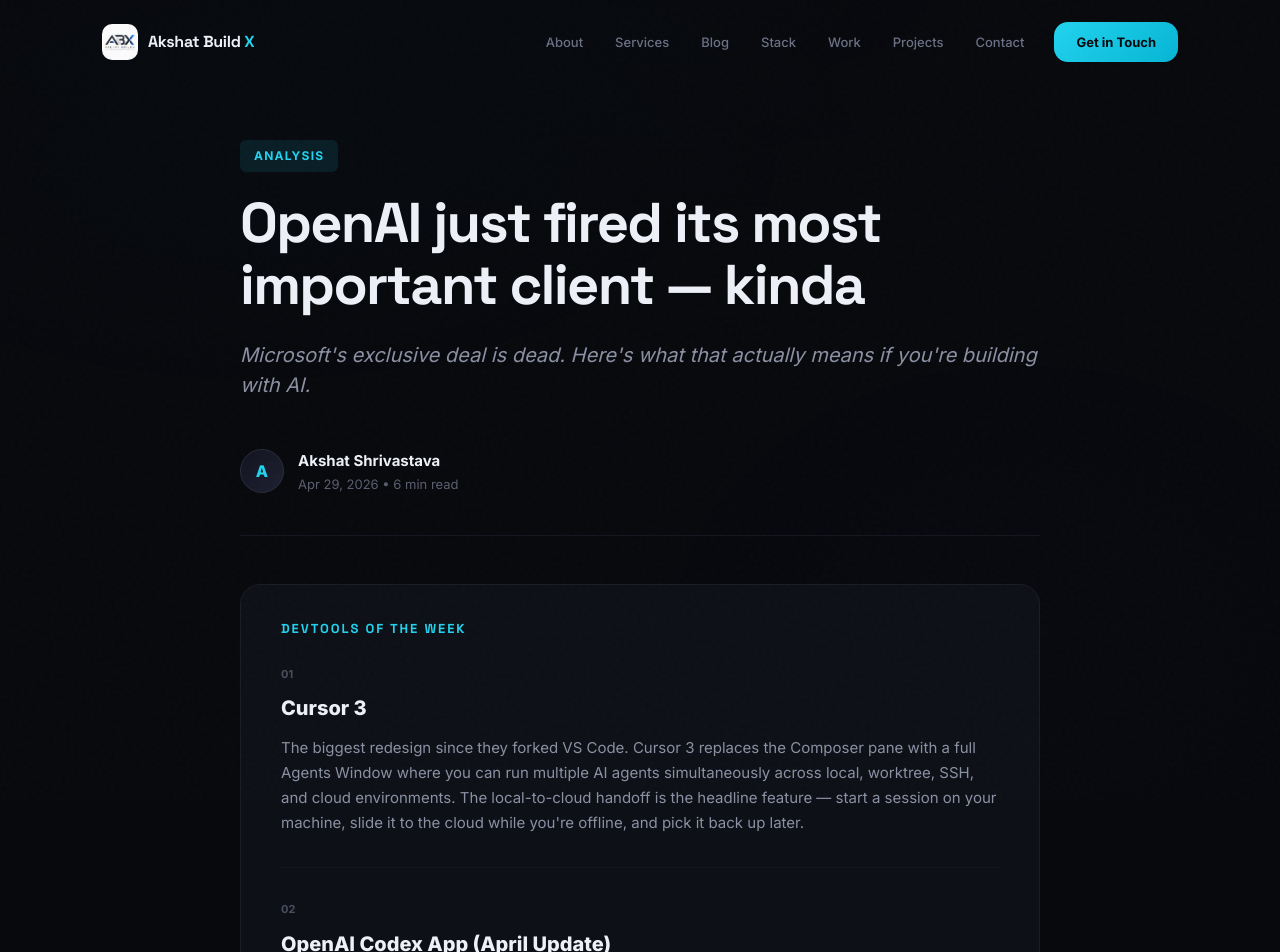
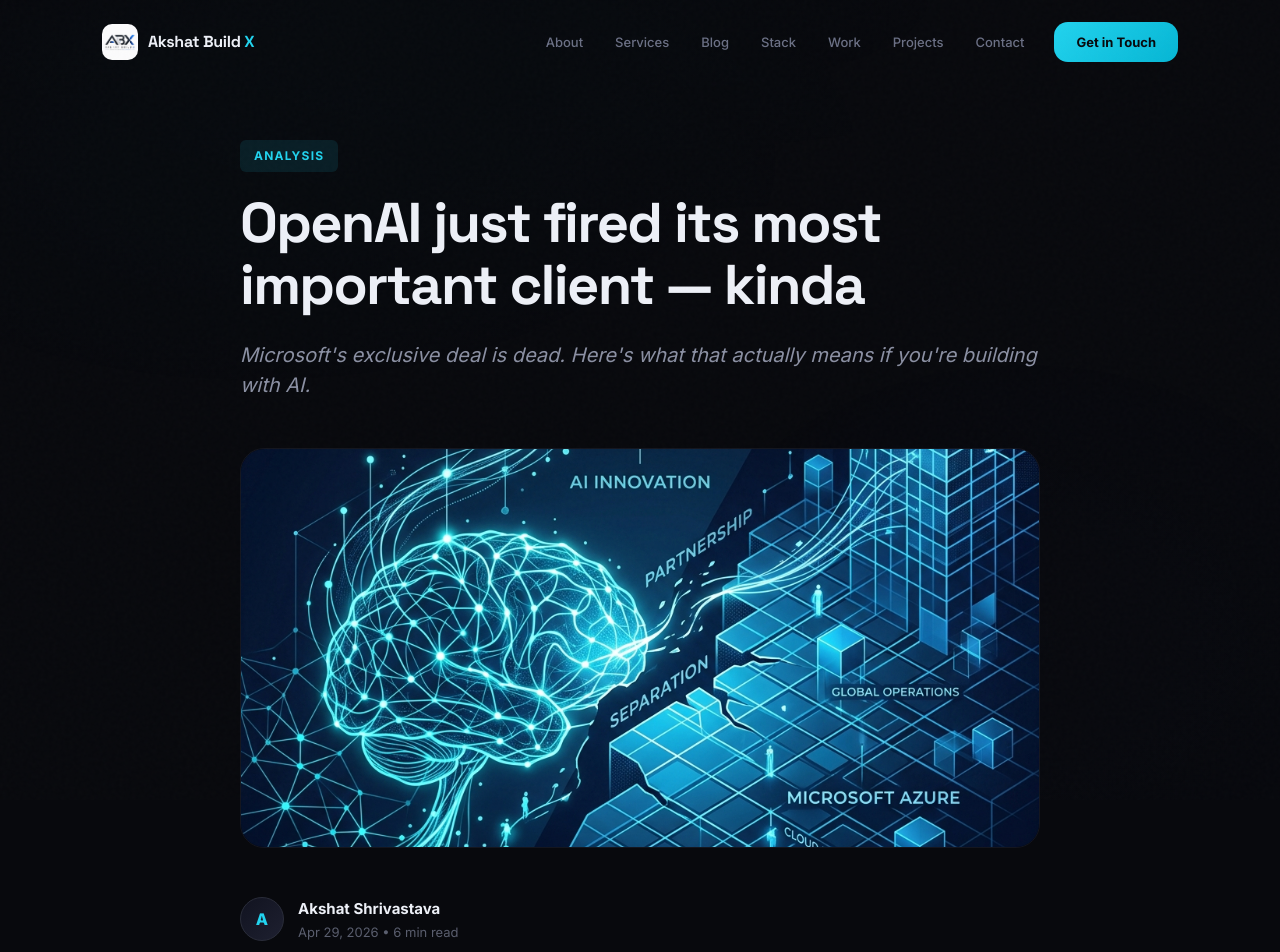
Before and after one commit to akshatsrv/akshatbuildx, a Next.js app: page /blog/openai-just-fired-its-client in a window 1280 px wide. Shown: the top 952 px of the page. Built offline with nearby package versions, Linux system fonts and the light colour scheme.

Commit message:
feat: added high-tech editorial image to blog post and home page

```diff
--- a/src/app/blog/openai-just-fired-its-client/page.tsx
+++ b/src/app/blog/openai-just-fired-its-client/page.tsx
@@ -59,6 +59,24 @@
             <p style={{ fontSize: 20, color: "#8b90a3", lineHeight: 1.5, fontStyle: "italic", fontWeight: 400 }}>
               Microsoft&apos;s exclusive deal is dead. Here&apos;s what that actually means if you&apos;re building with AI.
             </p>
+          </div>
+
+          {/* Featured Image */}
+          <div className="reveal" style={{
+            position: "relative",
+            width: "100%",
+            height: 400,
+            borderRadius: 24,
+            overflow: "hidden",
+            marginBottom: 48,
+            border: "1px solid #14161f"
+          }}>
+            <Image
+              src="/blog-featured.png"
+              alt="OpenAI and Microsoft"
+              fill
+              style={{ objectFit: "cover" }}
+            />
           </div>
 
           {/* Author Meta */}
--- a/src/components/BlogSection.tsx
+++ b/src/components/BlogSection.tsx
@@ -44,32 +44,22 @@
 
             {/* Visual/Image Area */}
             <div style={{
-              background: "linear-gradient(135deg, #0e1017 0%, #1a1d28 100%)",
-              display: "flex",
-              alignItems: "center",
-              justifyContent: "center",
-              padding: 40,
+              position: "relative",
+              background: "#08090d",
               borderRight: "1px solid #14161f",
-              position: "relative"
+              overflow: "hidden"
             }}>
-              {/* Abstract Design Element */}
+              <Image
+                src="/blog-featured.png"
+                alt="OpenAI and Microsoft Partnership"
+                fill
+                style={{ objectFit: "cover", opacity: 0.8 }}
+              />
               <div style={{
-                width: "80%",
-                height: "80%",
-                borderRadius: 24,
-                background: "rgba(34, 211, 238, 0.03)",
-                border: "1px solid rgba(34, 211, 238, 0.1)",
-                display: "flex",
-                flexDirection: "column",
-                padding: 30,
-                gap: 20
-              }}>
-                <div style={{ height: 12, width: "40%", background: "rgba(34, 211, 238, 0.2)", borderRadius: 4 }} />
-                <div style={{ height: 12, width: "100%", background: "rgba(34, 211, 238, 0.1)", borderRadius: 4 }} />
-                <div style={{ height: 12, width: "80%", background: "rgba(34, 211, 238, 0.1)", borderRadius: 4 }} />
-                <div style={{ height: 12, width: "60%", background: "rgba(34, 211, 238, 0.1)", borderRadius: 4 }} />
-                <div style={{ marginTop: "auto", height: 40, width: 40, borderRadius: "50%", background: "rgba(34, 211, 238, 0.2)" }} />
-              </div>
+                position: "absolute",
+                inset: 0,
+                background: "linear-gradient(90deg, transparent 60%, #0e1017 100%)"
+              }} />
 
               <div style={{
                 position: "absolute",
@@ -80,7 +70,11 @@
                 color: "#22d3ee",
                 textTransform: "uppercase",
                 letterSpacing: "0.2em",
-                opacity: 0.5
+                zIndex: 2,
+                background: "rgba(8, 9, 13, 0.6)",
+                padding: "4px 8px",
+                borderRadius: 4,
+                backdropFilter: "blur(4px)"
               }}>
                 Editorial / Analysis
               </div>
```
Also changed, not shown: public/blog-featured.png (added).
